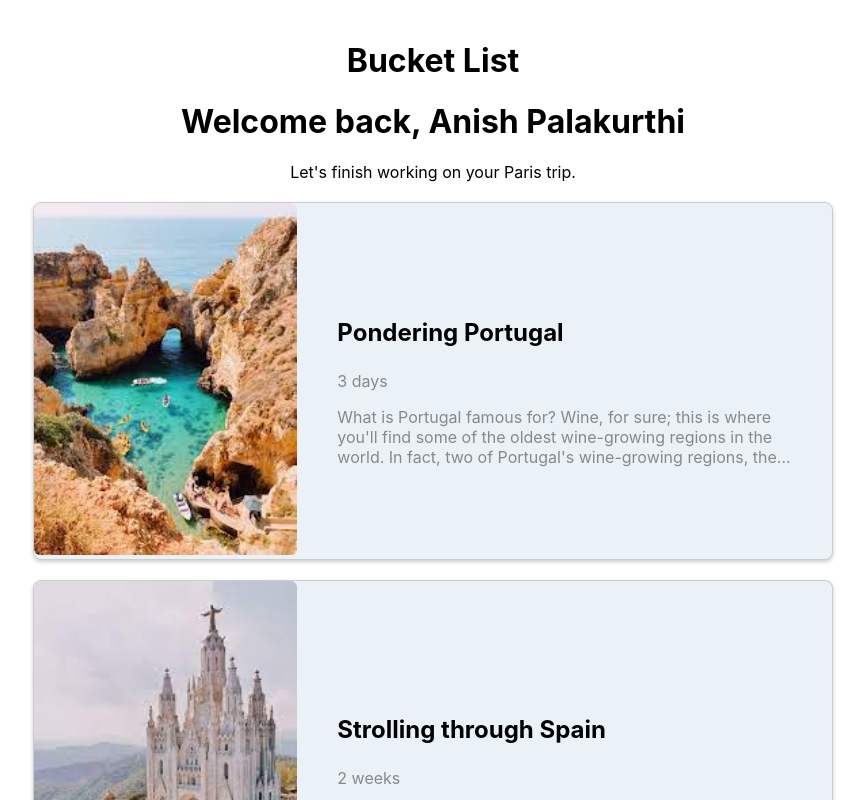
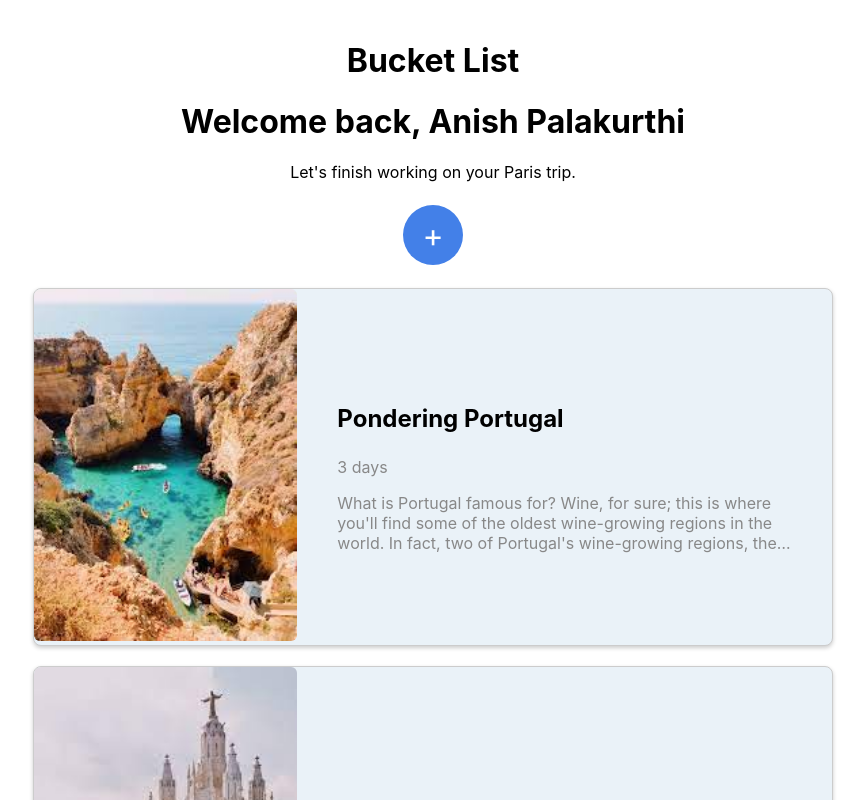
Before and after one commit to abhinavkolli03/bucketlist, a React (Create React App) app: page / in a window 1280 px wide. Shown: the top 800 px of the page, without its empty margins (207-1072 px from the left). Built offline with nearby package versions, Linux system fonts and the light colour scheme.

Commit message:
fixed redux, added new itinerary button, fixed error catching and null images

```diff
--- a/src/App.css
+++ b/src/App.css
@@ -9,3 +9,71 @@
     text-align: center;
     margin-bottom: 20px;
 }
+
+.tab-list {
+    align-items: center;
+}
+/* button styles */
+.add-itinerary-button {
+    display: flex;
+    align-items: center;
+    justify-content: center;
+    width: 60px;
+    height: 60px;
+    background-color: #4380e8;
+    color: white;
+    font-size: 32px;
+    border-radius: 50%;
+    cursor: pointer;
+    transition: all 0.3s ease;
+}
+
+.add-itinerary-expanded {
+    display: flex;
+    white-space: nowrap;
+    overflow: hidden;
+    align-items: center;
+    justify-content: center;
+    width: 160px;
+    height: 60px;
+    background-color: #4380e8;
+    color: white;
+    font-size: 15px;
+    border-radius: 30px;
+    cursor: pointer;
+    transition: all 0.3s ease-in-out;
+}
+
+.add-itinerary-expanded:hover {
+    background-color: #3c72d4;
+}
+
+.add-itinerary-expanded:before {
+    content: "+";
+    font-size: 2px;
+    display: inline-block;
+    margin-right: 8px;
+    transition: all 0.3s ease;
+}
+
+.add-itinerary-expanded:hover:before {
+    content: "";
+}
+
+
+.add-itinerary-expanded:hover:after {
+    content: "Create Itinerary";
+    opacity: 1;
+}
+
+.add-itinerary-outer {
+    width: 100%;
+    text-align: center;
+    padding-bottom: 20px;
+}
+
+.add-itinerary-inner {
+    display: inline-block;
+    margin: 0 auto;
+    padding: 3px;
+}
--- a/src/App.js
+++ b/src/App.js
@@ -4,7 +4,6 @@ import EditItineraryScreen from './screens/EditItineraryScreen'
 import "./App.css"
 
 import itinerariesData from './data/itineraries.js';
-import AddItineraryButton from './components/AddItineraryButton';
 
 const App = () => {
   const [isAddingItinerary, setIsAddingItinerary] = useState(false)
@@ -12,6 +11,7 @@ const App = () => {
 
   const [selectedItinerary, setSelectedItinerary] = useState(null)
   const [isEditScreenVisible, setIsEditScreenVisible] = useState(false)
+  const [isAddButtonExpanded, setIsAddButtonExpanded] = useState(false);
 
   const handleAddItinerary = () => {
     setIsAddingItinerary(true);
@@ -46,6 +46,14 @@ const App = () => {
     console.log("Closed editing of itinerary")
   }
 
+  const handleAddButtonHover = () => {
+    setIsAddButtonExpanded(true);
+  };
+
+  const handleAddButtonLeave = () => {
+    setIsAddButtonExpanded(false);
+  };
+
   const name = 'Anish Palakurthi';
 
   return (
@@ -58,10 +66,36 @@ const App = () => {
         <p>Let's finish working on your Paris trip.</p>
       </div>
       <div className="tab-list">
+        <div className="add-itinerary-outer">
+          <div className="add-itinerary-inner">
+          {isAddButtonExpanded ? (
+            <div className="add-itinerary-expanded"
+              onClick={handleAddItinerary}
+              onMouseLeave={handleAddButtonLeave}
+            >
+            </div>
+          ) : (
+            <div
+              className="add-itinerary-button"
+              onClick={handleAddItinerary}
+              onMouseEnter={handleAddButtonHover}
+            >
+              +
+            </div>
+          )}
+          </div>
+        </div>
         {itineraries.map((itin) => (
           <ItineraryItem key={itin.id} itin={itin} onItineraryClick={handleItineraryClick} />
         ))}
       </div>
+      {isEditScreenVisible && (
+        <EditItineraryScreen
+          itin={selectedItinerary}
+          onSavingItin={handleSavedItinerary}
+          onClosingEdit={handleCloseEditScreen}
+        />
+      )}
       {isAddingItinerary && (
         <EditItineraryScreen
           itin={null}
@@ -69,14 +103,6 @@ const App = () => {
           onClosingEdit={handleCloseEditScreen}
         />
       )}
-      {isEditScreenVisible && (
-        <EditItineraryScreen
-          itin={selectedItinerary}
-          onSavingItin={handleSavedItinerary}
-          onClosingEdit={handleCloseEditScreen}
-        />
-      )}
-      <AddItineraryButton onAddItinerary={handleAddItinerary} />
     </div>
   );
 };
--- a/src/components/AddItineraryButton.js
+++ /dev/null
@@ -1,12 +0,0 @@
-import React from "react";
-
-const AddItineraryButton = ({ onAddItinerary }) => {
-    const handleAddItinerary = () => {
-        onAddItinerary();
-    }
-    return (
-        <button onClick={handleAddItinerary}>Add Itinerary</button>
-    );
-}
-
-export default AddItineraryButton;
--- a/src/screens/EditItineraryScreen.js
+++ b/src/screens/EditItineraryScreen.js
@@ -1,5 +1,6 @@
 import React, { useState, useEffect } from "react";
 import "../styling/itineraryedit.css"
+import placeholderImage from "../test-images/placeholder.jpg"
 
 const EditItineraryScreen = ({ itin, onSavingItin, onClosingEdit }) => {
     //we will need to update more metadata here later on if we want more on the screen
@@ -10,6 +11,10 @@ const EditItineraryScreen = ({ itin, onSavingItin, onClosingEdit }) => {
     const [description, setDescription] = useState("")
     const [thoughtBubble, setThoughtBubble] = useState("")
 
+    //errors states
+    const [titleError, setTitleError] = useState("");
+    const [durationError, setDurationError] = useState("");
+    const [descriptionError, setDescriptionError] = useState("");
 
     //update content with useEffect if itin exists
     useEffect(() => {
@@ -24,6 +29,19 @@ const EditItineraryScreen = ({ itin, onSavingItin, onClosingEdit }) => {
 
     //creating new saved itinerary and storing data back in passed function
     const handleItinSave = () => {
+        //error checking
+        if (title.trim() === "") {
+            setTitleError("Please enter a title");
+        }
+        if (description.trim() === "") {
+            setDescriptionError("Please enter a description");
+        }
+        if (duration.trim() === "") {
+            setDurationError("Please enter a duration");
+        }
+        if(titleError || descriptionError || durationError) {
+            return
+        }
         if (!imageChecker) {
             return;
         }
@@ -69,14 +87,17 @@ const EditItineraryScreen = ({ itin, onSavingItin, onClosingEdit }) => {
 
     const handleTitleChange = (e) => {
         setTitle(e.target.value)
+        setTitleError("");
     }
 
     const handleDurationChange = (e) => {
         setDuration(e.target.value)
+        setDurationError("")
     }
 
     const handleDescriptionChange = (e) => {
         setDescription(e.target.value)
+        setDescriptionError("")
     }
 
     const handleThoughtBubbleChange = (e) => {
@@ -86,9 +107,13 @@ const EditItineraryScreen = ({ itin, onSavingItin, onClosingEdit }) => {
     return (
         <div className="edit-itin-screen">
             <div className="edit-itin-header">
-                <img className="edit-itin-screen-image" src={require("../test-images/" + itin.image)} alt={itin.title} />
+                <img className="edit-itin-screen-image"
+                    src={itin && itin.image ? require("../test-images/" + itin.image) : placeholderImage}
+                    alt={itin && itin.title}
+                />
             </div>
             <div className="edit-itin-screen-content">
+                <div className="input-container">
                     <input
                         className="edit-itin-screen-input"
                         type="text"
@@ -97,6 +122,8 @@ const EditItineraryScreen = ({ itin, onSavingItin, onClosingEdit }) => {
                         placeholder="Image URL"
                     />
                     {!imageChecker && <p className="error-message">Invalid image name</p>}
+                </div>
+                <div className="input-container">
                     <input
                         className="edit-itin-screen-input"
                         type="text"
@@ -104,6 +131,9 @@ const EditItineraryScreen = ({ itin, onSavingItin, onClosingEdit }) => {
                         onChange={handleTitleChange}
                         placeholder="Itinerary Title"
                     />
+                    {titleError && <p className="error-message">{titleError}</p>}
+                </div>
+                <div className="input-container">
                     <input
                         className="edit-itin-screen-input"
                         type="text"
@@ -111,6 +141,9 @@ const EditItineraryScreen = ({ itin, onSavingItin, onClosingEdit }) => {
                         onChange={handleDurationChange}
                         placeholder="Duration"
                     />
+                    {durationError && <p className="error-message">{durationError}</p>}
+                </div>
+                <div className="input-container">
                     <textarea
                         className="edit-itin-screen-input"
                         type="text"
@@ -118,6 +151,9 @@ const EditItineraryScreen = ({ itin, onSavingItin, onClosingEdit }) => {
                         onChange={handleDescriptionChange}
                         placeholder="Description"
                     />
+                    {console.log(descriptionError)}
+                    {descriptionError && <p className="error-message">{descriptionError}</p>}
+                </div>
                 <textarea
                     className="edit-itin-screen-input"
                     type="text"
--- a/src/styling/itineraryedit.css
+++ b/src/styling/itineraryedit.css
@@ -76,6 +76,12 @@
     cursor: not-allowed;
 }
 
+.error-message {
+    color: red;
+    font-size: 14px;
+    margin-top: 4px;
+}
+
 @media (max-width: 768px) {
     .edit-itin-screen-content {
     width: 90%;
```
Lines whose indentation alone changed are shown as unchanged.
